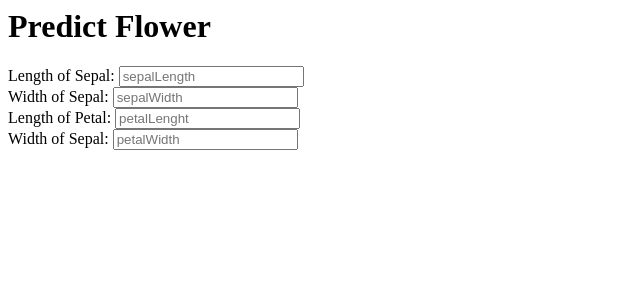
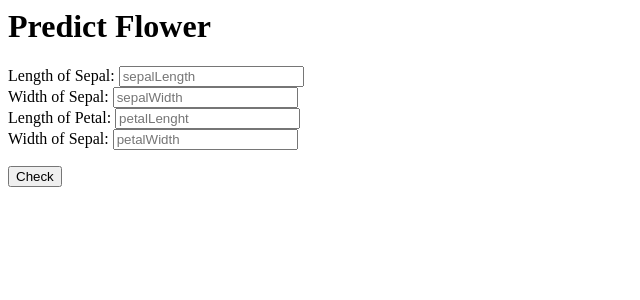
Before and after one commit to Marty1913/DE_Assignment1, a Flask app: page /checkpetal in a window 1280 px wide. Shown: the top 300 px of the page, without its empty margins (0-640 px from the left). Run offline with Flask 2, Linux system fonts and the light colour scheme.

Commit message:
Update user_form.html

```diff
--- a/Assignment 1/prediction-ui/templates/user_form.html
+++ b/Assignment 1/prediction-ui/templates/user_form.html
@@ -14,6 +14,7 @@
 
     <label for="petalWidth">Width of Sepal:</label>
     <input type="text" id="petalWidth" name="petalWidth" placeholder="petalWidth"> <br>
+    <p><input type='submit' value='Check'/></p>
 </form>
 
 </body>
```
